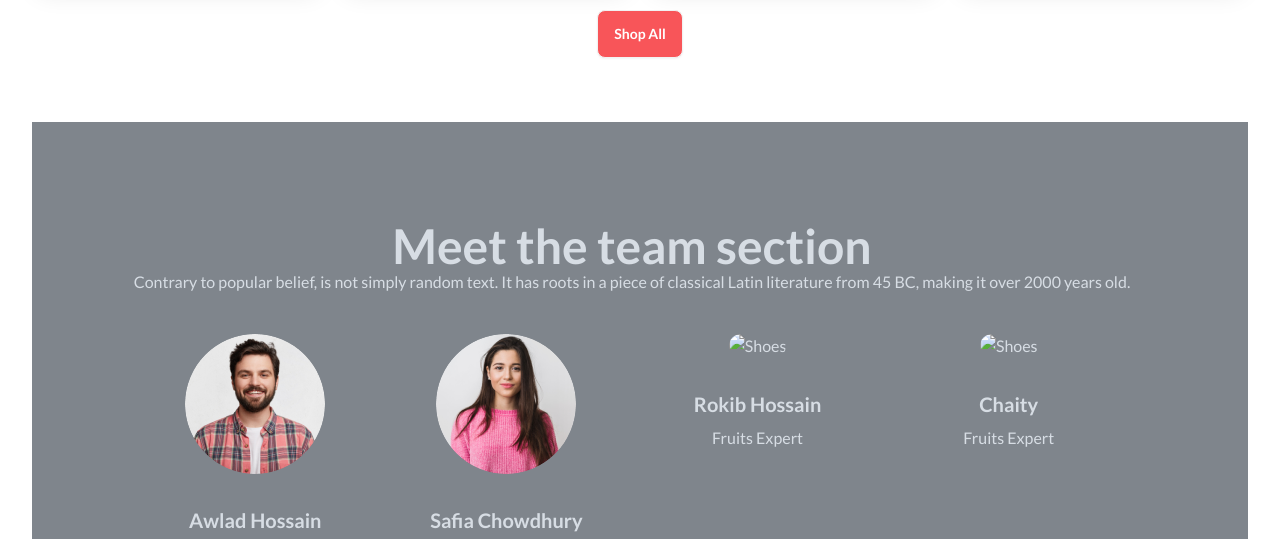
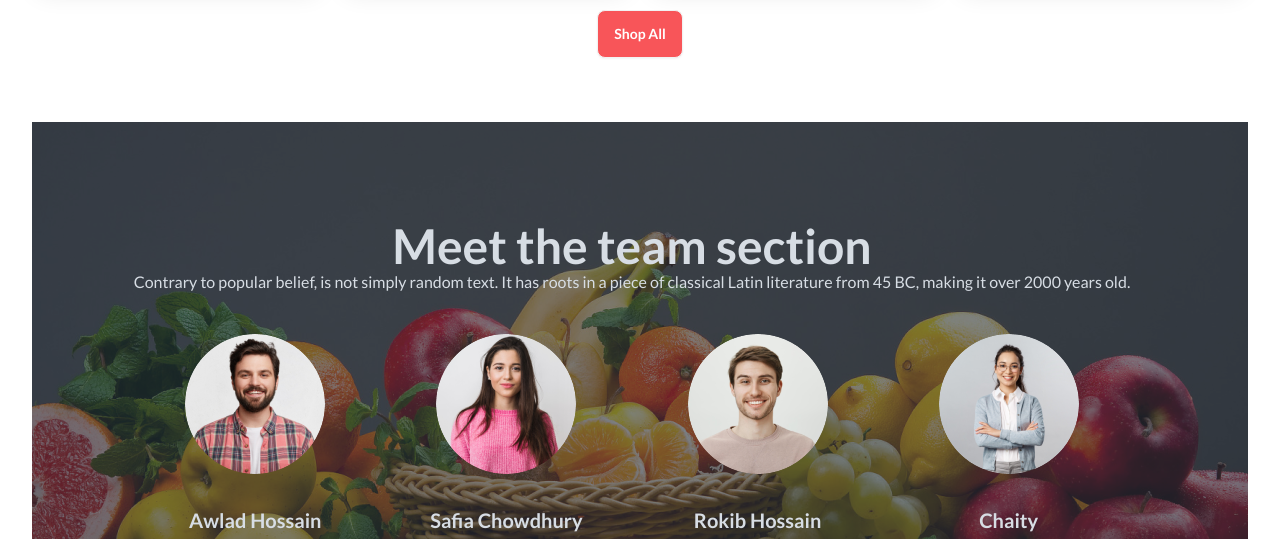
Before and after one commit to 11Faridul111/assignment-3, a plain HTML site: page index.html in a window 1280 px wide. Shown: the part 1520-2059 px from the top of the page. Drawn offline with nearby package versions, Linux system fonts and the light colour scheme; the site is published under a folder, as on GitHub Pages, so addresses that start at the root find nothing.

Commit message:
completed fruits shop  website

```diff
--- a/index.html
+++ b/index.html
@@ -325,7 +325,7 @@
         <div>
           <div
   class=" hero md:h-[600px]"
-  style="background-image: url('/images/banner1.png');">
+  style="background-image: url('images/banner1.png');">
   <div class=" hero-overlay bg-opacity-60"></div>
   <div class="hero-content text-neutral-content text-center ">
     <div class="">
@@ -372,7 +372,7 @@
           <div class="card  ">
             <figure class="px-10 pt-10">
               <img
-                src="/images/member3.png"
+                src="images/member3.png"
                 alt="Shoes"
                 class="rounded-full" />
             </figure>
@@ -389,7 +389,7 @@
           <div class="card  ">
             <figure class="px-10 pt-10">
               <img
-                src="/images/member4.png"
+                src="images/member4.png"
                 alt="Shoes"
                 class="rounded-full" />
             </figure>
```
